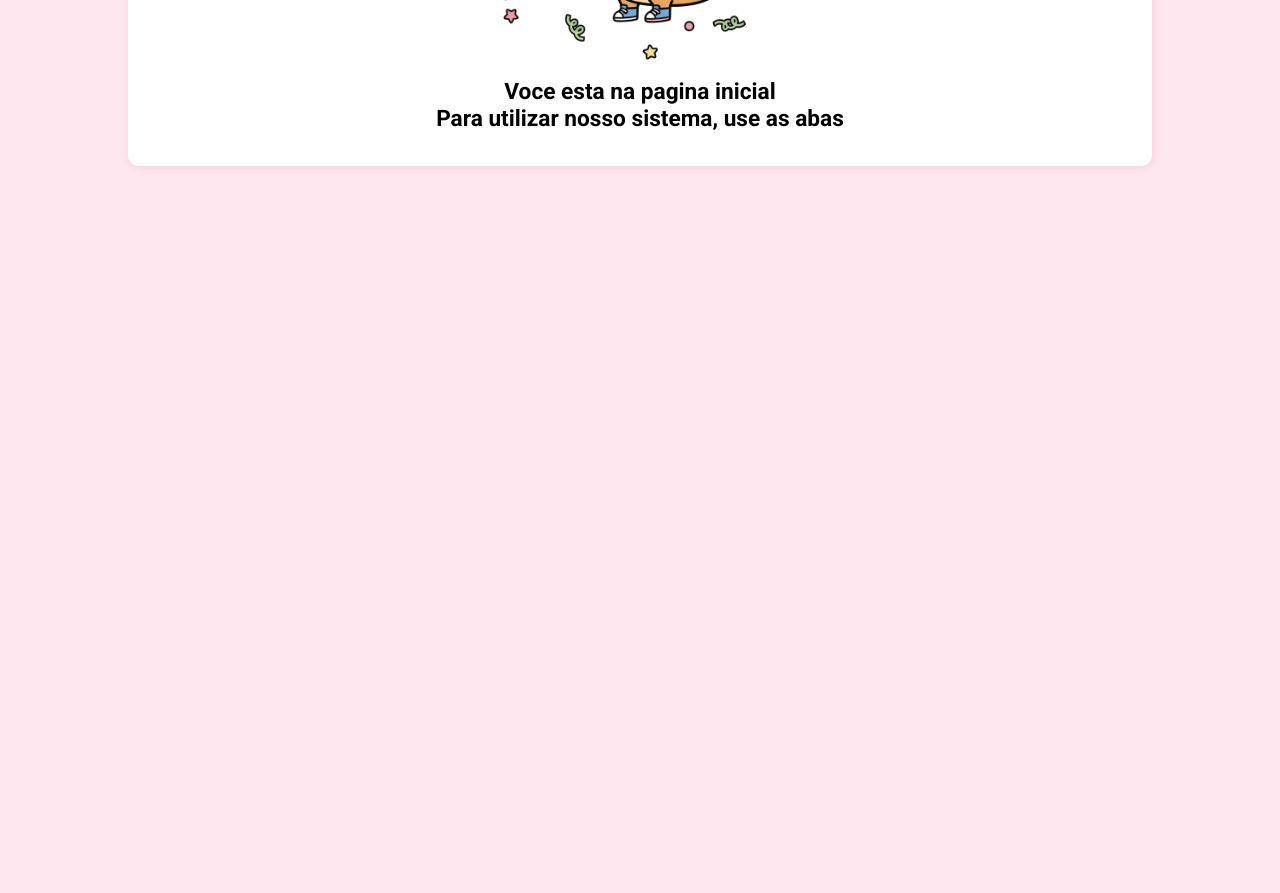
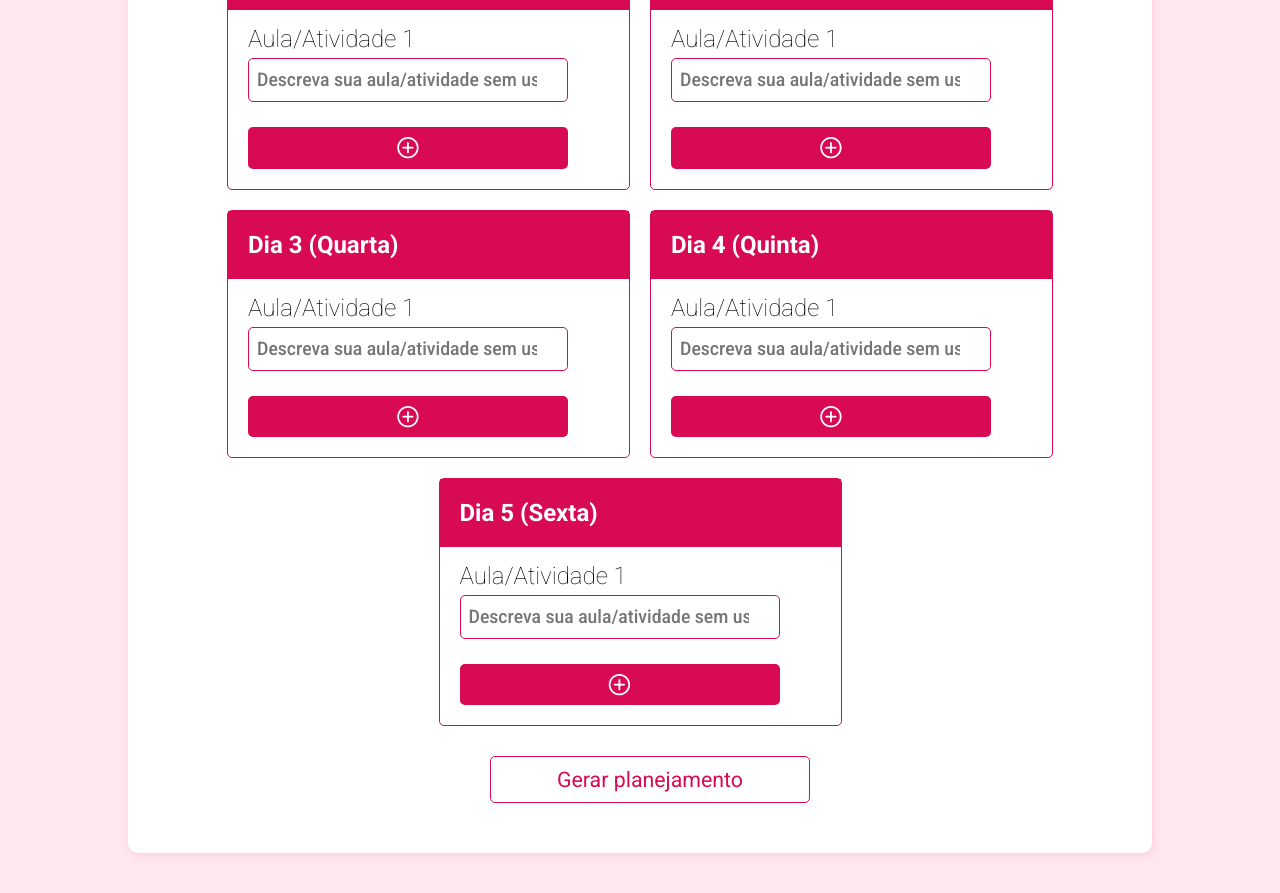
Before and after one commit to GustavoSMelo/planossauro-frontend, a Vue app: page /home in a window 1280 px wide. Shown: the part 720-1613 px from the top of the page. Before the commit the page ends 926 px from the top, so only its background shows below. Built offline with nearby package versions, Linux system fonts and the light colour scheme.

Commit message:
:sparkles: working on generate plan by IA

```diff
--- a/src/components/navbar/navbar.style.scss
+++ b/src/components/navbar/navbar.style.scss
@@ -83,14 +83,14 @@
 .navbarControlsMobile {
     display: flex;
     flex-direction: row;
-    position: absolute;
+    position: fixed;
     top: 0;
     right: 0;
     z-index: 3;
     width: 100%;
     height: 100%;
     justify-content: space-between;
-    background-color: #00000076;
+    background-color: $transparentGray;
     overflow-x: hidden;
 
     .blur {
@@ -99,7 +99,7 @@
 
     .hamburgerMenu {
         background-color: $accentColor;
-        width: 50%;
+        width: 70%;
         padding: 20px;
         list-style: none;
         animation: menuHamburgerSpawn 0.5s normal;
--- a/src/styles/colors.scss
+++ b/src/styles/colors.scss
@@ -9,6 +9,11 @@ $white: #fff;
 $black: #000;
 $yellowDay: #F9E795;
 $blueNight: #93AEC5;
+$blueInfo: #0492c2;
 $orangeAfternoon: #ff964f;
 $red: #ff6961;
+$darkerRed: #950606;
 $lightGray: #dfdfdf;
+$gray: #afafaf;
+$transparentGray: #00000076;
+$successGreen: #ADEBB3;
--- a/src/styles/contents/planningcontent.style.scss
+++ b/src/styles/contents/planningcontent.style.scss
@@ -172,4 +172,76 @@ input {
             }
         }
     }
+
+    .btnGeneratePlan {
+        background-color: $white;
+        border: solid 1px $accentColor;
+        display: flex;
+        align-items: center;
+        justify-content: center;
+        color: $accentColor;
+        font-size: 16pt;
+        font-weight: 500;
+        margin-top: 30px;
+        cursor: pointer;
+        padding: 10px;
+        border-radius: 5px;
+        width: 320px;
+        margin: 30px auto;
+        transition: .4s;
+    }
+
+    .btnGeneratePlan:hover {
+        background-color: $accentColor;
+        color: $white;
+        transition: .4s;
+    }
 }
+
+@media screen and (max-width: 600px) {
+    input {
+        width: 95%;
+    }
+
+    .planningContainer {
+        margin: 0;
+
+        .planningSelect {
+            flex-direction: column;
+
+            span {
+                margin-left: 0;
+                display: flex;
+                flex-direction: column;
+                align-items: center;
+                justify-content: center;
+                text-align: center;
+            }
+        }
+
+        div.weeklyPlan {
+            .weekPlan {
+                display: flex;
+                align-items: center;
+                justify-content: center;
+                flex-direction: column;
+                width: 100%;
+
+                h2 {
+                    width: 100%;
+                }
+
+                span.classContainer {
+                    span>input {
+                        width: 90%;
+                    }
+                }
+
+                button.btnAddClassAtv {
+                    width: 90%;
+                    margin: 10px 0;
+                }
+            }
+        }
+    }
+}
--- a/src/styles/homepage.style.scss
+++ b/src/styles/homepage.style.scss
@@ -19,6 +19,7 @@
         padding: 20px 0;
 
         h2 {
+            margin: 0px 20px;
             font-size: 22pt;
 
             span {
@@ -84,3 +85,23 @@
         }
     }
 }
+
+@media screen and (max-width: 600px) {
+    .homePageContainer {
+        .welcomeContainer, .tabsContentContainer {
+            width: 90%;
+        }
+    }
+}
+
+@media screen and (max-width: 500px) {
+    .homePageContainer {
+        .welcomeContainer {
+            flex-direction: column-reverse;
+
+            h2 {
+                text-align: center;
+            }
+        }
+    }
+}
--- a/src/views/HomePage.vue
+++ b/src/views/HomePage.vue
@@ -29,7 +29,7 @@ const hourTime = new Date().getHours();
             </ul>
 
             <div class="tabsContent">
-                <HomeContent />
+                <PlanningContent />
             </div>
         </div>
     </main>
--- a/src/views/contents/PlanningContent.vue
+++ b/src/views/contents/PlanningContent.vue
@@ -1,9 +1,16 @@
 <script setup lang="ts">
+import { ref, inject } from 'vue';
+import '../../styles/contents/planningcontent.style.scss';
 import type { IPlan, IDays } from '../../interfaces/plans.interface';
-import '../../styles/contents/planningcontent.style.scss';
-import { ref } from 'vue';
+import type { ILoadingContext } from '../../interfaces/context/loading.interface';
+import type { IPopupContext } from '../../interfaces/context/popup.interface';
+import { qsn } from '../../assets/qsn.json';
+import axios from 'axios';
+
 const plans = ref<IPlan>({ day1: [''], day2: [''], day3: [''], day4: [''], day5: [''] });
 const planType = ref<'Diario' | 'Semanal'>('Semanal');
+const isLoadingContext = inject('isLoading') as ILoadingContext;
+const popupContext = inject('popup') as IPopupContext;
 
 const handleChangePlanType = (event: Event) => {
     const target = event.target as HTMLInputElement;
@@ -21,6 +28,131 @@ const handleAddNewClassInPlanning = (day: IDays['days']) => {
 
 const handleRemoveClassAtvFromPlan = (day: IDays['days'], index: number) => {
     plans.value[day] = plans.value[day].filter((_, planIndex) => planIndex !== index);
+};
+
+const generatePlan = async () => {
+    if (planType.value === 'Diario') {
+        let hasEmptyFields = false;
+
+        plans.value.day1.forEach(element => {
+            if (element.length <= 0) {
+                hasEmptyFields = true
+            }
+        });
+
+        if (hasEmptyFields) {
+            popupContext.handleChangePopupInfo('Preencha todos os campos e tente novamente', 'warning', true);
+
+            return;
+        }
+    } else {
+        let hasEmptyFields = false;
+
+        for (let i = 1; i < 6; i++) {
+            const dayValue = `day${i}` as IDays['days'];
+            plans.value[dayValue].forEach(element => {
+                if (element.length <= 0) {
+                    hasEmptyFields = true;
+                }
+            });
+        }
+
+        if (hasEmptyFields) {
+            popupContext.handleChangePopupInfo('Preencha todos os campos e tente novamente', 'warning', true);
+
+            return;
+        }
+    }
+
+    await isLoadingContext.handleChangeIsLoading(true);
+
+    if (planType.value === 'Diario') {
+        let activities = [];
+        activities.push({ day1: plans.value.day1.map(classAtv => classAtv) });
+
+        const prompt = `
+        -- ${JSON.stringify(qsn)}
+        -- atividades: ${JSON.stringify(activities)}
+        -- baseado no json e nas atividades que lhe enviei, gere uma resposta apenas em formato json as seguintes informacoes:
+        contexto: gere o contexto da aula com todas as atividades de forma corrida, descreva como a atividade vai auxiliar na educacao do educando
+        eixo: identifique qual o melhor eixo baseado no json fornecido
+        saber: identifique qual o melhor saber que se encaixa nessa aula com base no eixo
+        saber2: identifique outro saber qual o melhor saber que se encaixa nessa aula com base no eixo
+        aprendizagem: identifique qual a melhor aprendizagem que se encaixa nessa aula com base no saber
+        aprendizagem: identifique qual a melhor aprendizagem que se encaixa nessa aula com base no saber2
+        foco_avaliativo: faca uma pergunta de nota mental para o educador que se encaixa dentro do contexto dessa aula
+        materiais: identifique os materiais que foram utilizados nessa aula
+
+        a resposta deve ser exatamente essa, nao gere texto a mais ou a menos: {
+            contextualizacao: resposta,
+            eixo: resposta
+            saber01: resposta,
+            saber02: resposta,
+            aprendizagem01: resposta,
+            aprendizagem02: resposta,
+            foco_avaliativo: resposta,
+            materiais: resposta
+        }
+        `;
+
+        const response = await axios.post(import.meta.env.VITE_API_URL, {
+            model: import.meta.env.VITE_LLM_MODEL,
+            prompt,
+            stream: false
+        });
+
+        console.log(response.data);
+    } else {
+        let activities = [];
+        for (let i = 1; i < 6; i++) {
+
+            const dayValue = `day${i}` as IDays['days'];
+            const temp = {} as any;
+            temp[dayValue] = plans.value[dayValue].map(classAtv => classAtv)
+
+            activities.push({ ...temp });
+        }
+
+        const [respondeDay1, respondeDay2, respondeDay3, respondeDay4, respondeDay5] = await Promise.all(activities.map(async (item, index) => {
+                const prompt = `
+                    -- ${JSON.stringify(qsn)}
+                    -- atividades: ${JSON.stringify(item)}
+                    -- baseado no json e nas atividades que lhe enviei, gere uma resposta apenas em formato json as seguintes informacoes:
+                    contexto: gere o contexto da aula com todas as atividades de forma corrida, descreva como a atividade vai auxiliar na educacao do educando
+                    eixo: identifique qual o melhor eixo baseado no json fornecido
+                    saber: identifique qual o melhor saber que se encaixa nessa aula com base no eixo
+                    saber2: identifique outro saber qual o melhor saber que se encaixa nessa aula com base no eixo
+                    aprendizagem: identifique qual a melhor aprendizagem que se encaixa nessa aula com base no saber
+                    aprendizagem: identifique qual a melhor aprendizagem que se encaixa nessa aula com base no saber2
+                    foco_avaliativo: faca uma pergunta de nota mental para o educador que se encaixa dentro do contexto dessa aula
+                    materiais: identifique os materiais que foram utilizados nessa aula
+
+                    a resposta deve ser exatamente essa, nao gere texto a mais ou a menos: {
+                        contextualizacao: resposta,
+                        eixo: resposta
+                        saber01: resposta,
+                        saber02: resposta,
+                        aprendizagem01: resposta,
+                        aprendizagem02: resposta,
+                        foco_avaliativo: resposta,
+                        materiais: resposta
+                    }
+                    `;
+
+                const response = await axios.post(import.meta.env.VITE_API_URL, {
+                    model: import.meta.env.VITE_LLM_MODEL,
+                    prompt,
+                    stream: false
+                });
+
+                return response;
+            }
+        ));
+            console.log(respondeDay1, respondeDay2, respondeDay3, respondeDay4, respondeDay5);
+
+    }
+
+    await isLoadingContext.handleChangeIsLoading(false);
 };
 
 </script>
@@ -54,7 +186,7 @@ const handleRemoveClassAtvFromPlan = (day: IDays['days'], index: number) => {
                     <i class="pi pi-plus-circle"></i>
                 </button>
 
-                <button type="button">
+                <button type="button" @click="generatePlan">
                     Gerar planejamento
                 </button>
             </div>
@@ -81,7 +213,7 @@ const handleRemoveClassAtvFromPlan = (day: IDays['days'], index: number) => {
                 </button>
             </form>
 
-            <form class="day1Plan weekPlan">
+            <form class="day2Plan weekPlan">
                 <h2>Dia 2 (Terca)</h2>
 
                 <span class="classContainer" v-for="(plan, indexPlan) in plans.day2">
@@ -102,7 +234,7 @@ const handleRemoveClassAtvFromPlan = (day: IDays['days'], index: number) => {
                 </button>
             </form>
 
-            <form class="day1Plan weekPlan">
+            <form class="day3Plan weekPlan">
                 <h2>Dia 3 (Quarta)</h2>
 
                 <span class="classContainer" v-for="(plan, indexPlan) in plans.day3">
@@ -123,7 +255,7 @@ const handleRemoveClassAtvFromPlan = (day: IDays['days'], index: number) => {
                 </button>
             </form>
 
-            <form class="day1Plan weekPlan">
+            <form class="day4Plan weekPlan">
                 <h2>Dia 4 (Quinta)</h2>
 
                 <span class="classContainer" v-for="(plan, indexPlan) in plans.day4">
@@ -144,7 +276,7 @@ const handleRemoveClassAtvFromPlan = (day: IDays['days'], index: number) => {
                 </button>
             </form>
 
-            <form class="day1Plan weekPlan">
+            <form class="day5Plan weekPlan">
                 <h2>Dia 5 (Sexta)</h2>
 
                 <span class="classContainer" v-for="(plan, indexPlan) in plans.day5">
@@ -165,5 +297,7 @@ const handleRemoveClassAtvFromPlan = (day: IDays['days'], index: number) => {
                 </button>
             </form>
         </div>
+        <button class="btnGeneratePlan" v-if="planType === 'Semanal'" type="button" @click="generatePlan()">Gerar
+            planejamento</button>
     </div>
 </template>
```
Also changed, not shown: src/App.vue (+43 -0 lines), src/interfaces/context/loading.interface.ts (added, +8 -0 lines), src/interfaces/context/popup.interface.ts (added, +11 -0 lines), src/interfaces/popup.interface.ts (added, +7 -0 lines).
